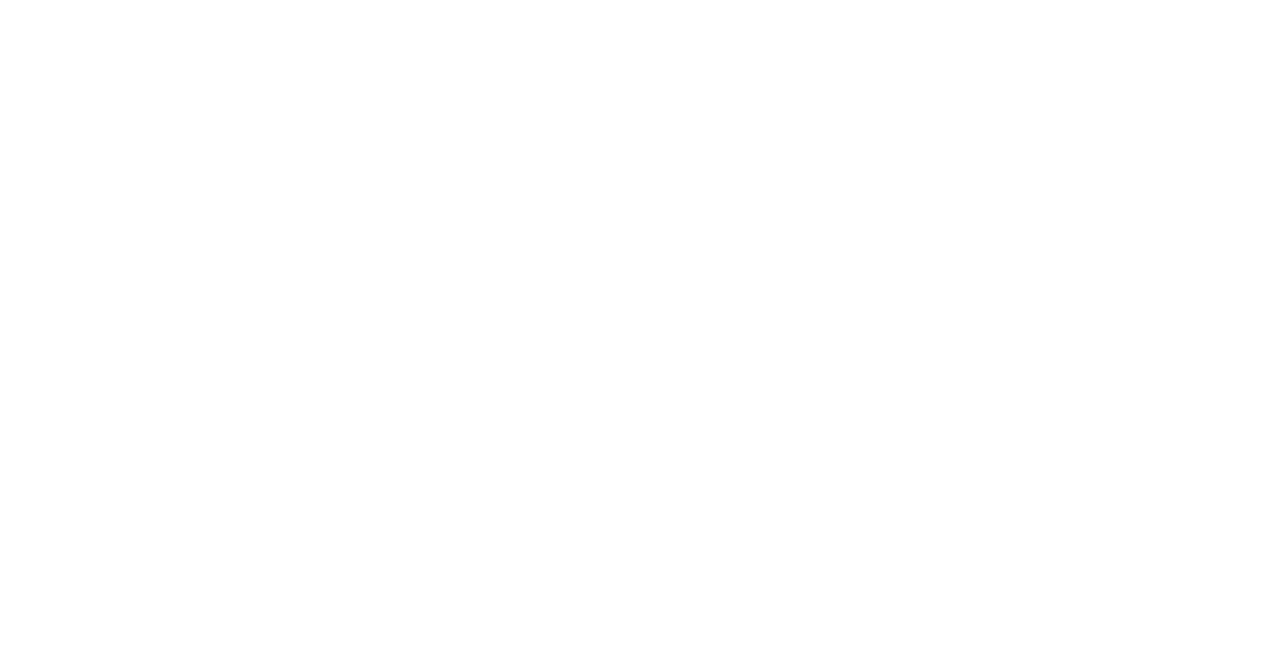
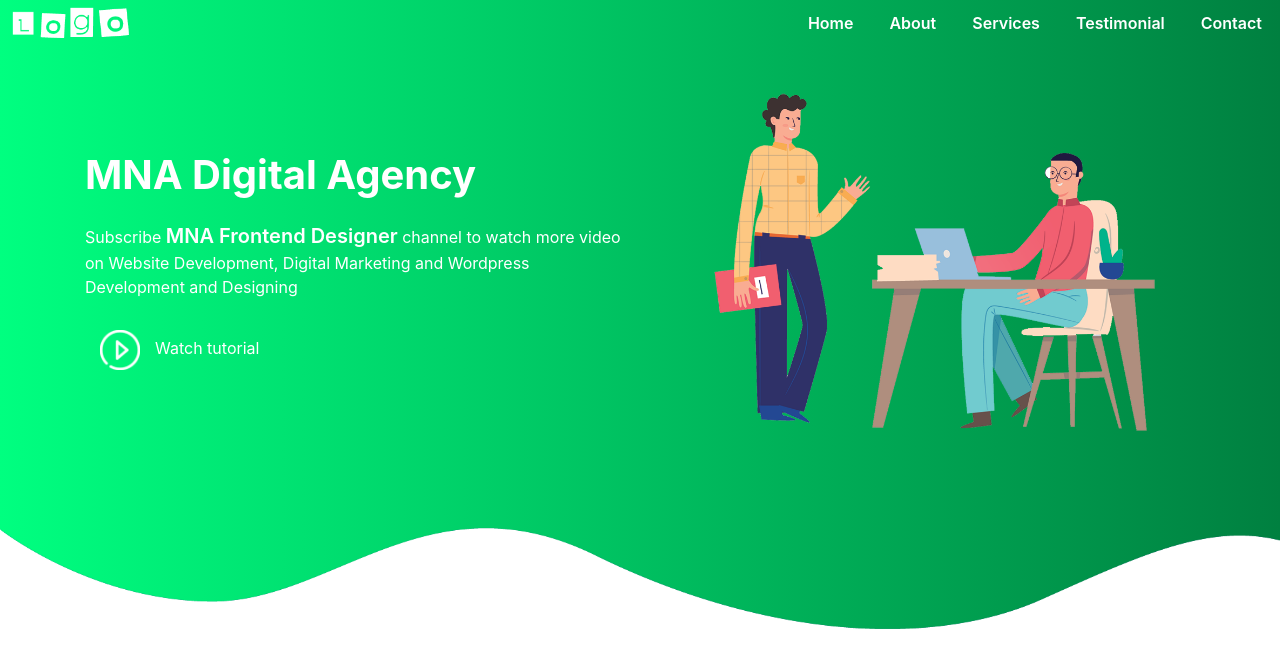
Before and after one commit to Naeemwattu/Responsive-Website-Using-HTML-CSS-Bootstrap-JS-jQuery, a plain HTML site: page Agency Website Template/index.html in a window 1280 px wide. Drawn offline with nearby package versions, Linux system fonts and the light colour scheme.

Commit message:
Agency Website

```diff
--- a/Agency Website Template/index.html
+++ b/Agency Website Template/index.html
@@ -1,12 +1,67 @@
 <!DOCTYPE html>
 <html lang="en">
+
 <head>
     <meta charset="UTF-8">
     <meta http-equiv="X-UA-Compatible" content="IE=edge">
     <meta name="viewport" content="width=device-width, initial-scale=1.0">
     <title>Agency Website Template</title>
+    <link rel="stylesheet" href="stylee.css">
+    <link rel="stylesheet" href="https://maxcdn.bootstrapcdn.com/bootstrap/4.0.0/css/bootstrap.min.css">
+    <script src="https://code.jquery.com/jquery-3.2.1.slim.min.js"></script>
+    <script src="https://maxcdn.bootstrapcdn.com/bootstrap/4.0.0/js/bootstrap.min.js"></script>
+    <link rel="stylesheet" href="https://cdnjs.cloudflare.com/ajax/libs/font-awesome/4.7.0/css/font-awesome.min.css">
 </head>
+
 <body>
+    <section id="nav-bar">
+        <nav class="navbar navbar-expand-lg navbar-light">
+            <a class="navbar-brand" href="#"><img src="images/demo-logo.png" alt=""></a>
+            <button class="navbar-toggler" type="button" data-toggle="collapse" data-target="#navbarNav"
+                aria-controls="navbarNav" aria-expanded="false" aria-label="Toggle navigation"> <i class="fa fa-bars"></i>
+                <!-- <span class="navbar-toggler-icon"></span> -->
+            </button>
+            <div class="collapse navbar-collapse" id="navbarNav">
+                <ul class="navbar-nav ml-auto">
+                    <li class="nav-item">
+                        <a class="nav-link" href="#">Home</a>
+                    </li>
+                    <li class="nav-item">
+                        <a class="nav-link" href="#">About</a>
+                    </li>
+                    <li class="nav-item">
+                        <a class="nav-link" href="#">Services</a>
+                    </li>
+                    <li class="nav-item">
+                        <a class="nav-link" href="#">Testimonial</a>
+                    </li>
+                    <li class="nav-item">
+                        <a class="nav-link" href="#">Contact</a>
+                    </li>
+                </ul>
+            </div>
+        </nav>
+
+    </section>
+
+<!-- -----------------------Banner Section-------------------- -->
+    <section id="banner">
+        <div class="container">
+            <div class="row">
+                <div class="col-md-6">
+                    <p class="promo-title">MNA Digital Agency</p>
+                    <p class="channel-name">Subscribe <span>MNA Frontend Designer</span> channel to watch more video on Website Development, Digital Marketing and Wordpress Development and Designing</p>
+                    <a href=""><img src="images/play.png" class="play-btn">Watch tutorial</a>
+                </div>
+                <div class="col-md-6">
+                    <img src="images/home2.png" class="img-fluid">
+                </div>
+            </div>
+        </div>
+        <img src="images/wave1.png" class="bottom-img">
+    </section>
+
 
 </body>
+
 </html>
--- a/Agency Website Template/stylee.css
+++ b/Agency Website Template/stylee.css
@@ -0,0 +1,61 @@
+*{
+    margin: 0;
+    padding: 0;
+}
+body{
+    font-family: sans-serif;
+}
+#nav-bar{
+    position: sticky;
+    top: 0;
+    z-index: 10;
+}
+.navbar{
+    background-image: linear-gradient(to right, #00ff80,#008040);
+    padding: 0 !important;
+}
+.navbar-brand img{
+    height: 35px;
+    padding-left: 10px;
+}
+.navbar-nav li{
+    padding: 0 10px;
+}
+.navbar-nav li a{
+    color: white !important;
+    font-weight: 600;
+    float: right;
+    text-align: left;
+}
+.fa-bars{
+    color: white;
+    font-size: 30px !important;
+}
+
+
+/* -------------banner section---------- */
+#banner{
+    background-image: linear-gradient(to right, #00ff80,#008040);
+    color: white;
+    /* padding-top: 2%; */
+}
+.promo-title{
+    font-size: 40px;
+    font-weight: 700;
+    padding-top: 100px;
+}
+.play-btn{
+    width: 40px;
+    margin: 15px;
+}
+#banner a{
+    text-decoration: none;
+    color: white;
+}
+.channel-name span{
+    font-size: 20px;
+    font-weight: 600;
+}
+.bottom-img{
+    width: 100%;
+}
```
Also changed, not shown: Agency Website Template/images/demo-logo.png (added), Agency Website Template/images/facebook-icon.png (added), Agency Website Template/images/home2.png (added), Agency Website Template/images/instagram-icon.png (added), Agency Website Template/images/linkedin-icon.png (added), Agency Website Template/images/network.png (added), Agency Website Template/images/play.png (added), Agency Website Template/images/service1.png (added), Agency Website Template/images/service2.png (added), Agency Website Template/images/service3.png (added), Agency Website Template/images/snapchat-icon.png (added), Agency Website Template/images/twitter-icon.png (added), Agency Website Template/images/user1.jpg (added), Agency Website Template/images/user2.jpg (added), 3 more files, 1 other file.
